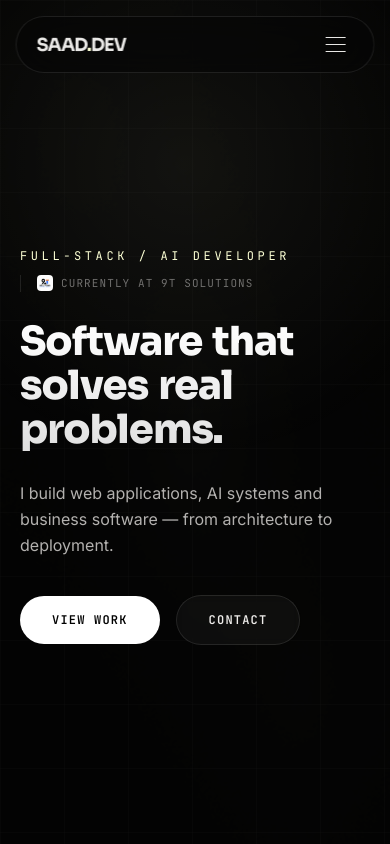
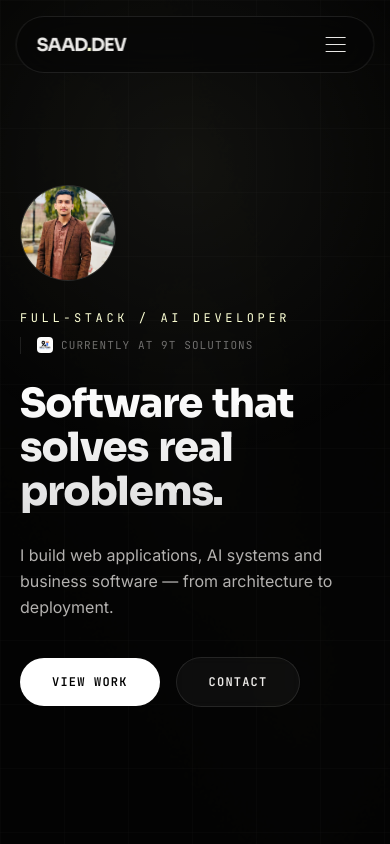
Before and after one commit to Hs890/portfolio, a Next.js app: page / in a window 390 px wide. Shown: the top 844 px of the page. Built offline with nearby package versions, Linux system fonts and the light colour scheme.

Commit message:
mobile responsive fix

```diff
--- a/app/components/Contact.tsx
+++ b/app/components/Contact.tsx
@@ -64,7 +64,7 @@ export default function Contact() {
                   href={row.href}
                   target={row.href.startsWith("http") ? "_blank" : undefined}
                   rel={row.href.startsWith("http") ? "noopener noreferrer" : undefined}
-                  className="group relative flex items-center justify-between gap-8 py-7 sm:py-8 px-2 -mx-2 border-t border-white/10 last:border-b transition-all duration-300 hover:px-4"
+                  className="group relative flex items-center justify-between gap-3 sm:gap-8 py-6 sm:py-8 px-2 -mx-2 border-t border-white/10 last:border-b transition-all duration-300 sm:hover:px-4"
                 >
                   <span
                     aria-hidden
@@ -74,26 +74,26 @@ export default function Contact() {
                         "radial-gradient(700px circle at 0% 50%, rgba(252,255,212,0.07), transparent 60%)",
                     }}
                   />
-                  <span className="relative flex items-center gap-4 sm:gap-6 min-w-0">
-                    <span className="w-10 h-10 rounded-full border border-white/10 flex items-center justify-center shrink-0 group-hover:border-tertiary/40 transition-colors duration-300">
+                  <span className="relative flex items-center gap-3 sm:gap-6 min-w-0">
+                    <span className="w-8 h-8 sm:w-10 sm:h-10 rounded-full border border-white/10 flex items-center justify-center shrink-0 group-hover:border-tertiary/40 transition-colors duration-300">
                       <svg
                         viewBox="0 0 24 24"
                         fill="currentColor"
-                        className="w-4 h-4 text-on-surface-variant group-hover:text-tertiary transition-colors duration-300"
+                        className="w-3.5 h-3.5 sm:w-4 sm:h-4 text-on-surface-variant group-hover:text-tertiary transition-colors duration-300"
                       >
                         <path d={row.icon} />
                       </svg>
                     </span>
-                    <span className="flex flex-col sm:flex-row sm:items-baseline gap-1 sm:gap-8 min-w-0">
-                      <span className="font-code text-[11px] uppercase tracking-widest text-on-surface-variant/50 w-20 shrink-0">
+                    <span className="flex flex-col sm:flex-row sm:items-baseline gap-0.5 sm:gap-8 min-w-0">
+                      <span className="font-code text-[11px] uppercase tracking-widest text-on-surface-variant/50 sm:w-20 shrink-0">
                         {row.label}
                       </span>
-                      <span className="font-display text-lg sm:text-xl md:text-2xl font-bold text-on-background group-hover:text-tertiary transition-colors tracking-tight whitespace-nowrap">
+                      <span className="font-display text-base sm:text-xl md:text-2xl font-bold text-on-background group-hover:text-tertiary transition-colors tracking-tight break-words sm:whitespace-nowrap">
                         {row.value}
                       </span>
                     </span>
                   </span>
-                  <span className="relative font-display text-xl text-on-surface-variant/30 group-hover:text-tertiary group-hover:translate-x-2 transition-all duration-300 shrink-0">
+                  <span className="relative font-display text-lg sm:text-xl text-on-surface-variant/30 group-hover:text-tertiary group-hover:translate-x-2 transition-all duration-300 shrink-0">
                     &rarr;
                   </span>
                 </a>
--- a/app/components/Hero.tsx
+++ b/app/components/Hero.tsx
@@ -18,6 +18,15 @@ export default function Hero() {
       <div className="accent-glow w-[650px] h-[650px] -top-40 -left-40" />
       <div className="grid grid-cols-1 lg:grid-cols-12 gap-12 items-center relative z-10">
         <div className="lg:col-span-8 flex flex-col items-start gap-7">
+          <motion.div
+            initial={{ opacity: 0, scale: 0.9 }}
+            animate={{ opacity: 1, scale: 1 }}
+            transition={{ duration: 0.7, ease: [0.16, 1, 0.3, 1] }}
+            className="relative w-24 h-24 sm:w-28 sm:h-28 rounded-full overflow-hidden glass-panel lg:hidden"
+          >
+            <Image src="/profile.jpg" alt="Portrait" fill sizes="112px" className="object-cover" priority />
+          </motion.div>
+
           <motion.div
             initial={{ opacity: 0, y: 16 }}
             animate={{ opacity: 1, y: 0 }}
```
